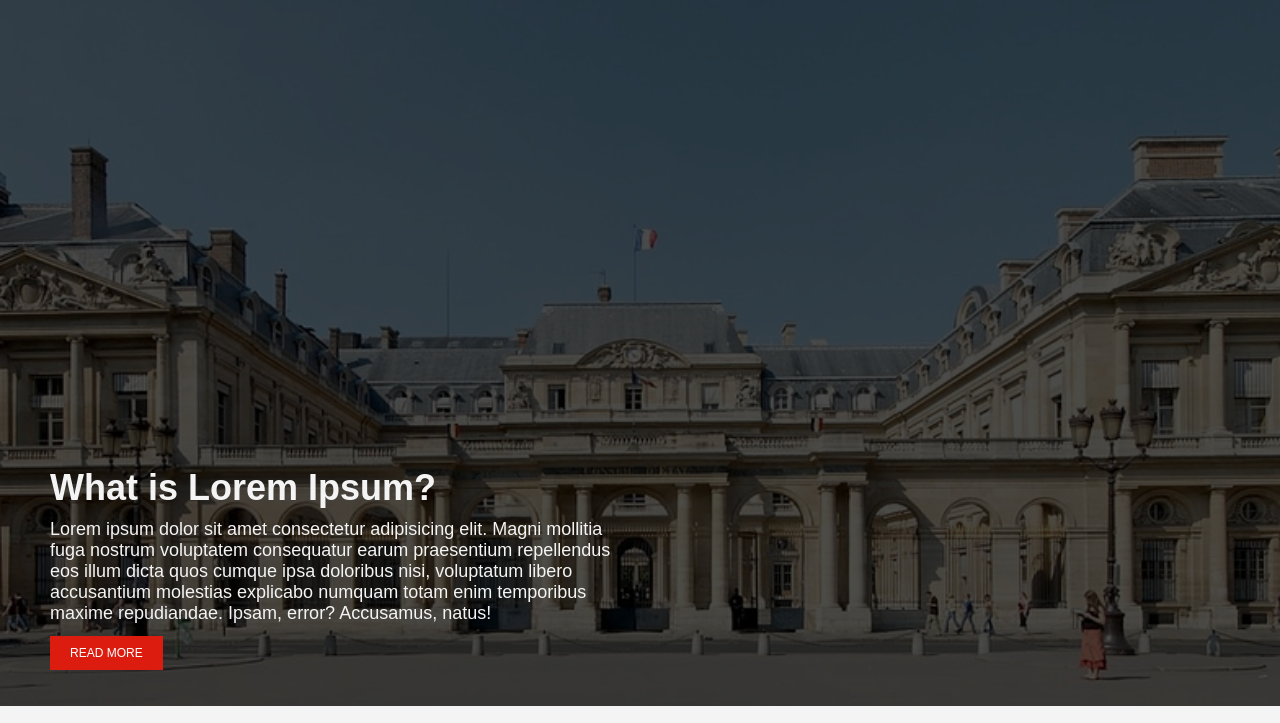
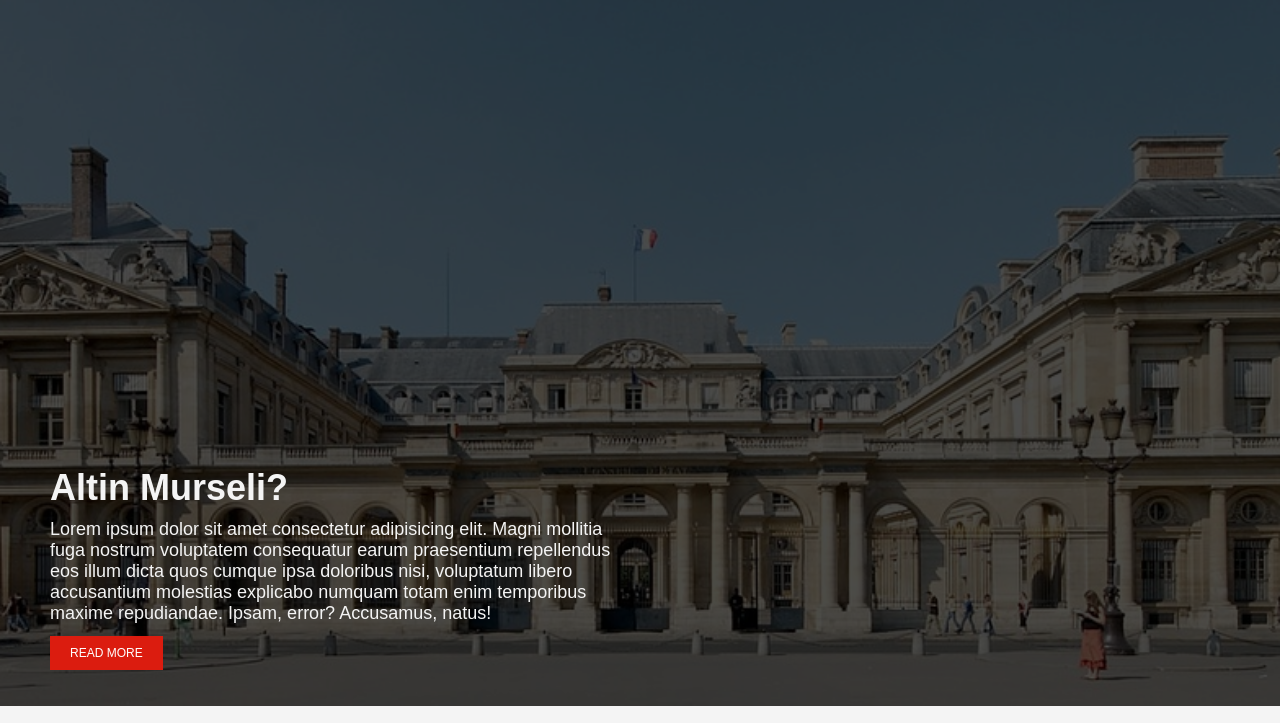
Before and after one commit to Arber98/PROJEKTIWEB-master, a plain HTML site: page PROJEKTIWEB-master/index.html in a window 1280 px wide. Shown: the part 77-800 px from the top of the page. Drawn offline with Linux system fonts and the light colour scheme; a script that the page names is missing.

Commit message:
Ndryshimi emrit te h3

```diff
--- a/PROJEKTIWEB-master/index.html
+++ b/PROJEKTIWEB-master/index.html
@@ -38,7 +38,7 @@
    <header id="header">
       <div class="header-content">
          <div class="text container">
-            <h3>What is Lorem Ipsum?</h3>
+            <h3>Altin Murseli?</h3>
             <p>Lorem ipsum dolor sit amet consectetur       adipisicing elit. Magni mollitia fuga nostrum voluptatem consequatur
                earum praesentium repellendus eos illum dicta quos cumque ipsa doloribus nisi, voluptatum libero accusantium
                molestias explicabo numquam totam enim temporibus maxime repudiandae. Ipsam, error? Accusamus, natus!</p>
```
